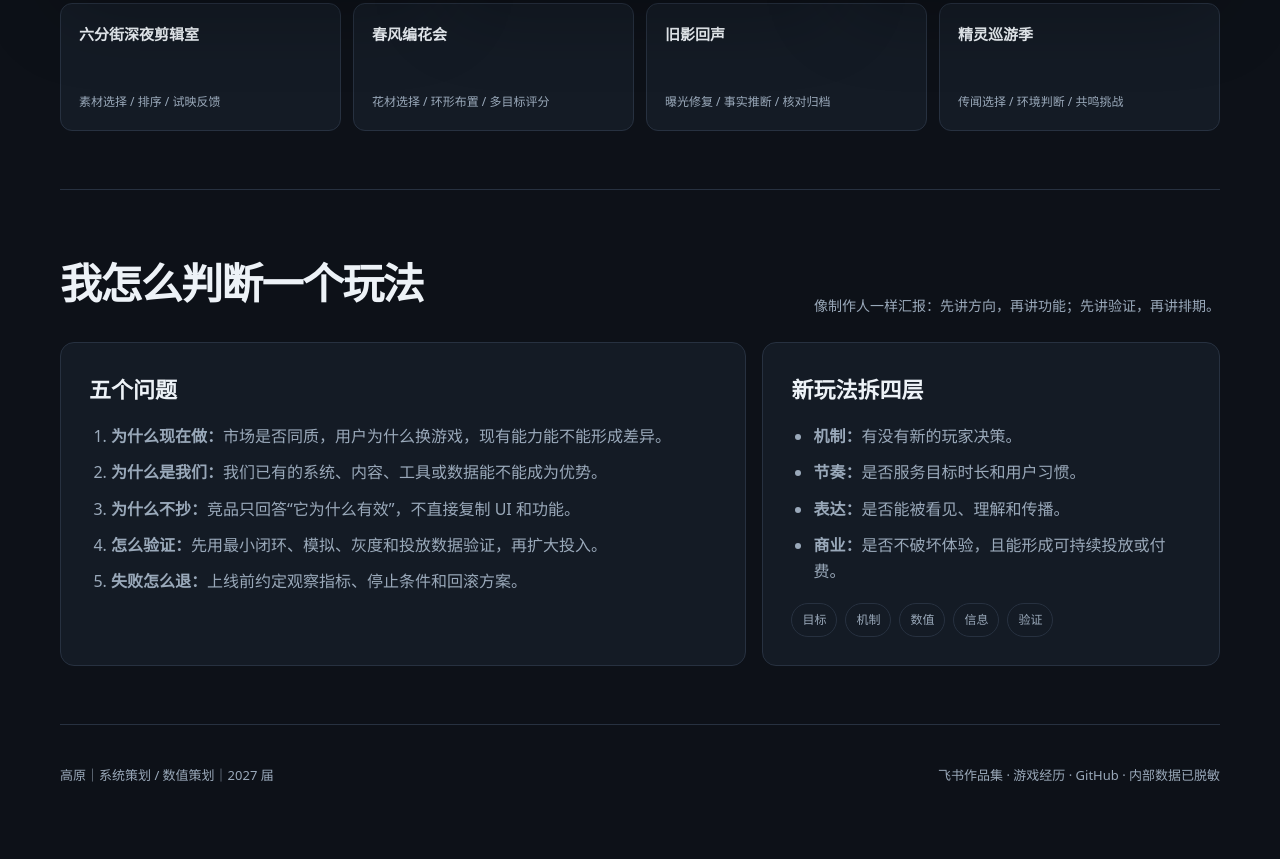
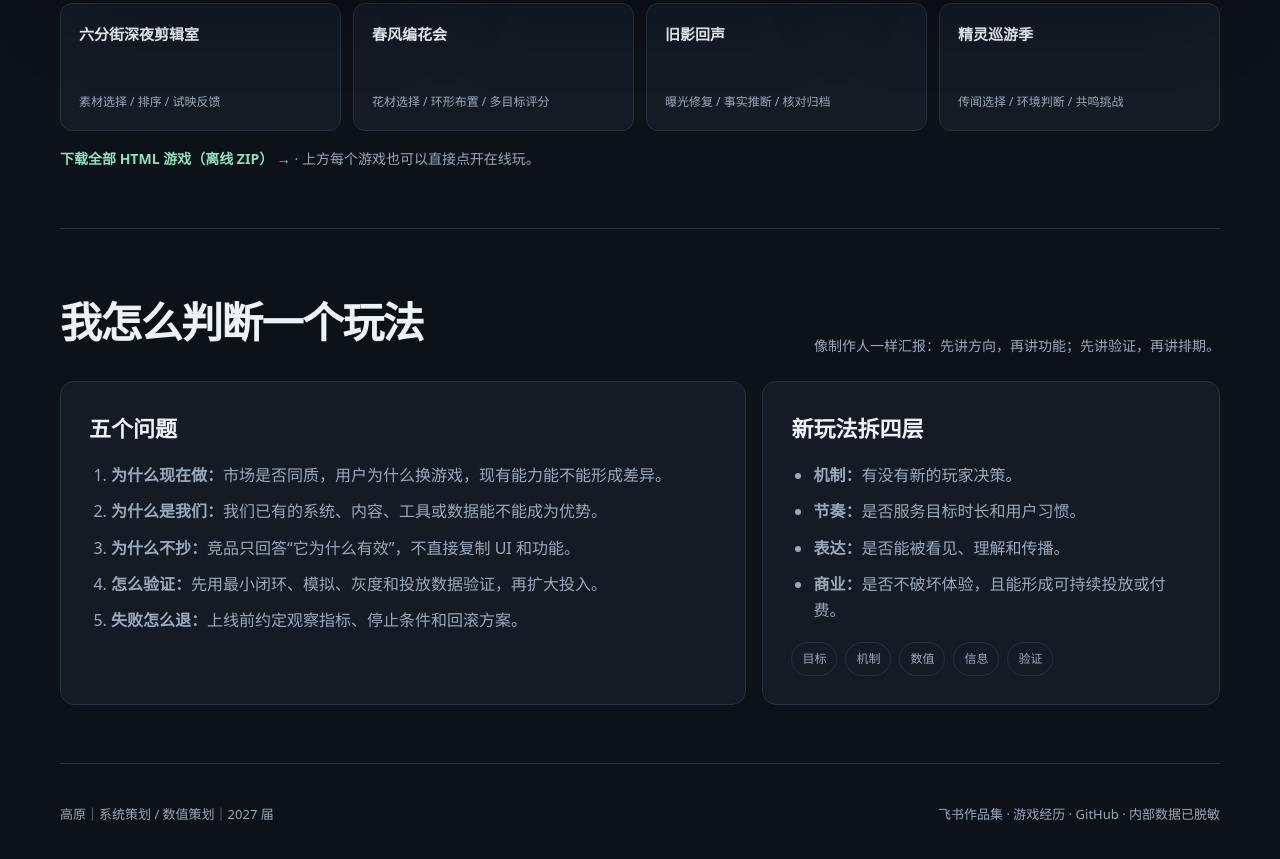
Before and after one commit to LittleGrass1127/game-design-portfolio, a plain HTML site: page index.html in a window 1280 px wide. Shown: the part 2222-3081 px from the top of the page. Drawn offline with Linux system fonts and the light colour scheme.

Commit message:
feat: add downloadable playable games bundle

```diff
--- a/index.html
+++ b/index.html
@@ -182,6 +182,7 @@ h2{font-size:clamp(26px,3.3vw,42px);letter-spacing:-.04em;margin:0}
       <a href="prototypes/jiuying.html"><b>旧影回声</b><span>曝光修复 / 事实推断 / 核对归档</span></a>
       <a href="prototypes/jingling.html"><b>精灵巡游季</b><span>传闻选择 / 环境判断 / 共鸣挑战</span></a>
     </div>
+    <p class="more"><a href="downloads/playable-games.zip" download>下载全部 HTML 游戏（离线 ZIP） →</a> · 上方每个游戏也可以直接点开在线玩。</p>
   </section>
 
   <section class="section" id="thinking">
```
Also changed, not shown: 2 other files.
